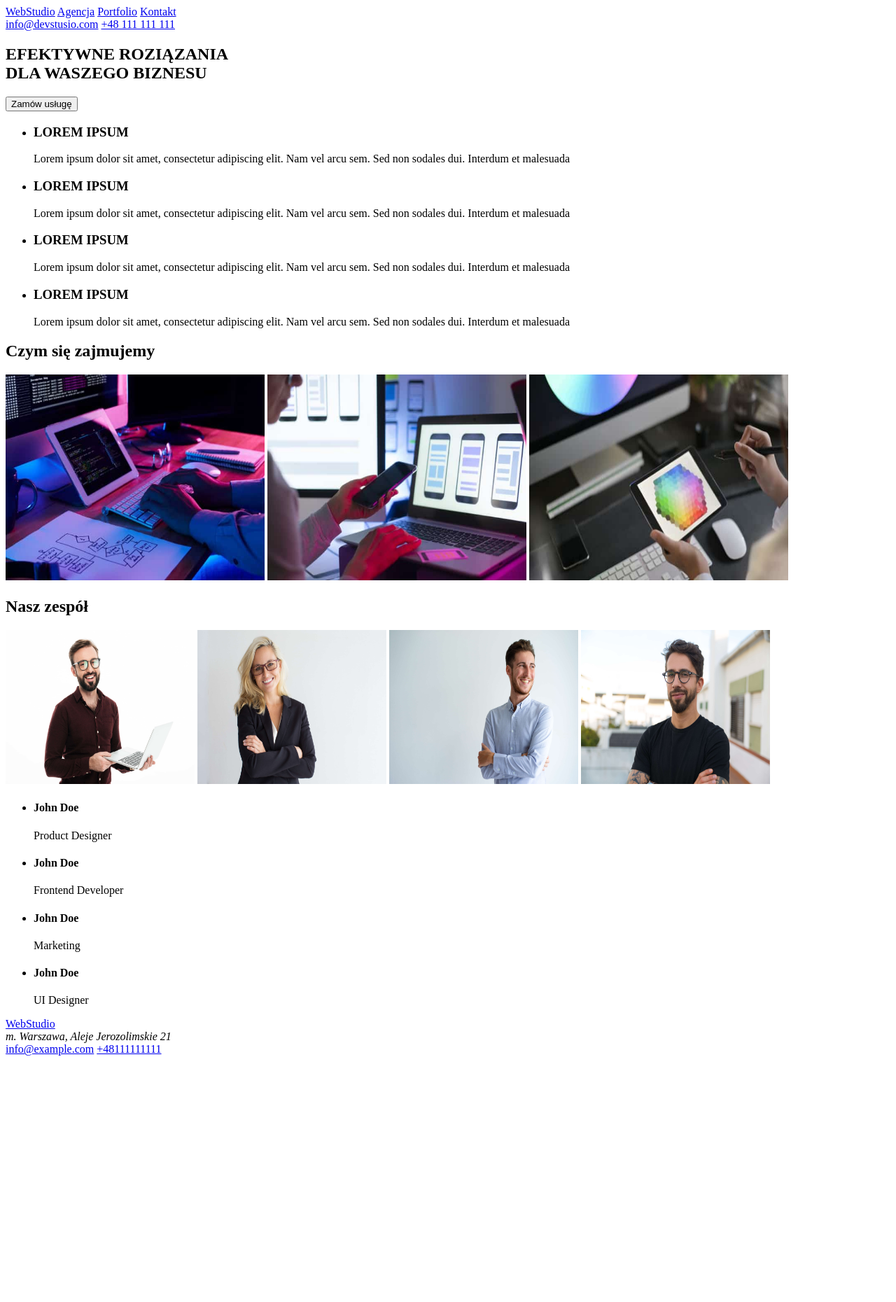
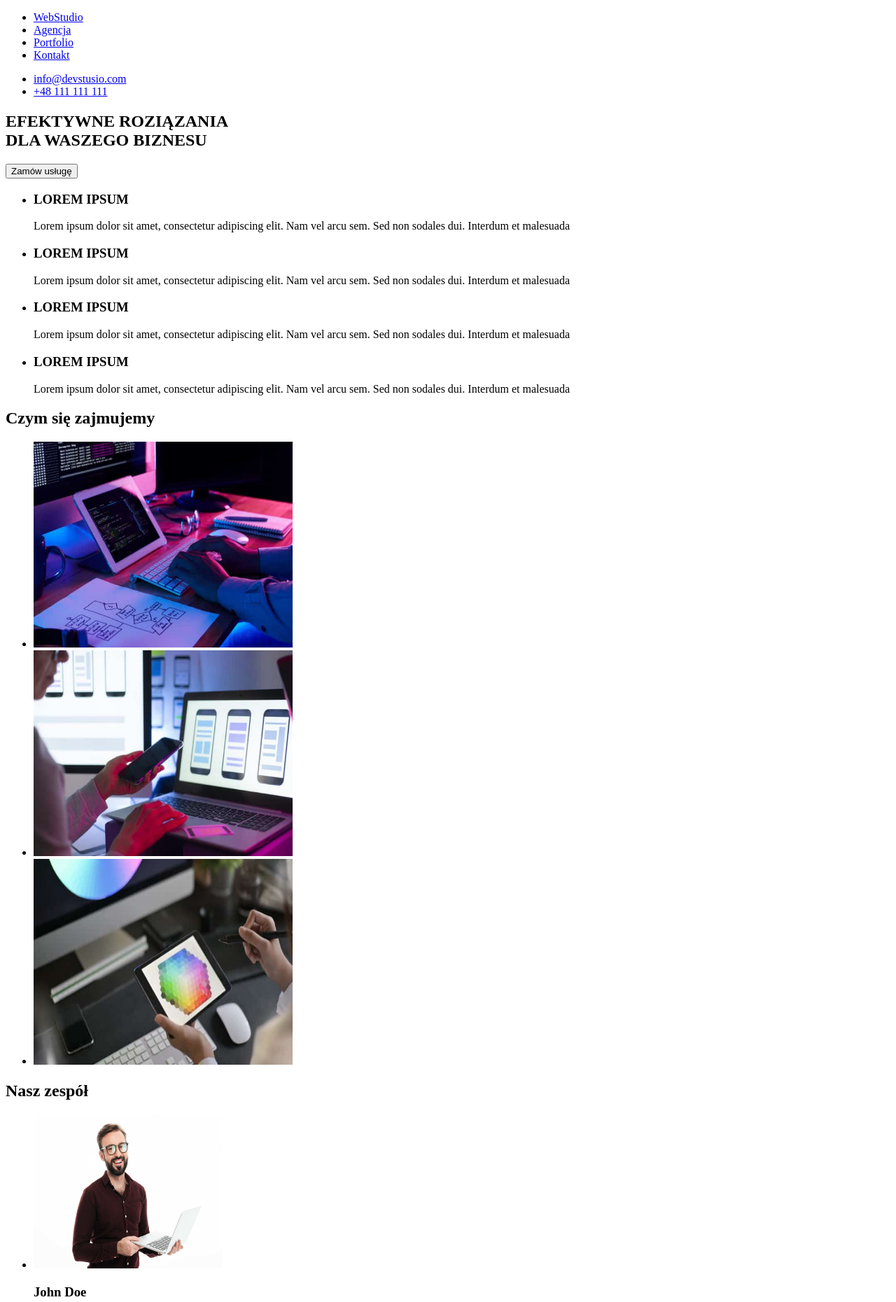
Before and after one commit to szowim/goIT, a plain HTML site: page index.html in a window 1280 px wide. Shown: the top 1860 px of the page at 70% size. Before the commit the page ends 1516 px from the top, so only its background shows below. Drawn offline with Linux system fonts and the light colour scheme.

Commit message:
commit -m

```diff
--- a/index.html
+++ b/index.html
@@ -11,13 +11,17 @@
 <body>
     <header>
         <nav>
-            <a href="webstudio.com" target="_blank">WebStudio</a>
-            <a href="webstudio.com" target="_blank">Agencja</a>
-            <a href="webstudio.com" target="_blank">Portfolio</a>
-            <a href="webstudio.com" target="_blank">Kontakt</a>
+            <ul>
+                <li><a href="#" target="_blank">WebStudio</a></li>
+                <li><a href="#" target="_blank">Agencja</a></li>
+                <li><a href="#" target="_blank">Portfolio</a></li>
+                <li><a href="#" target="_blank">Kontakt</a></li>
+            </ul>
         </nav>
-        <a href="mailto:info@devstusio.com">info@devstusio.com</a>
-        <a href="tel:+48111111111">+48 111 111 111</a>
+        <ul>
+            <li><a href="mailto:info@devstusio.com">info@devstusio.com</a></li>
+            <li><a href="tel:+48111111111">+48 111 111 111</a></li>
+        </ul>
     </header>
     <main>
         <section class="belka">
@@ -56,47 +60,44 @@
         </section>
         <section class="czymsiezajmujemy">
             <h2>Czym się zajmujemy</h2>
-            <img src="images/image_1.jpeg" alt="osoba programuje" width="370" height="294">
-            <img src="images/image_2.jpeg" alt="osoba pracuje nad aplikacją na telefon" width="370" height="294">
-            <img src="images/image_3.jpeg" alt="osoba wybiera kolor na tablecie" width="370" height="294">
+            <ul>
+                <li><img src="images/image_1.jpeg" alt="osoba programuje" width="370" height="294"></li>
+                <li><img src="images/image_2.jpeg" alt="osoba pracuje nad aplikacją na telefon" width="370"
+                        height="294"></li>
+                <li><img src="images/image_3.jpeg" alt="osoba wybiera kolor na tablecie" width="370" height="294"></li>
+            </ul>
         </section>
         <section class="naszzespol">
             <h2>Nasz zespół</h2>
-            <img class="person_photo" src="images/person_1.jpeg" alt="John Doe" width="270" height="220">
-            <img class="person_photo" src="images/person_2.jpeg" alt="John Doe" width="270" height="220">
-            <img class="person_photo" src="images/person_3.jpeg" alt="John Doe" width="270" height="220">
-            <img class="person_photo" src="images/person_4.jpeg" alt="John Doe" width="270" height="220">
-        </section>
-        <section class="opiszespol">
             <ul>
-                <li>
-                    <h4>John Doe</h4>
-                    <p>
-                        Product Designer</p>
+                <li><img class="person_photo" src="images/person_1.jpeg" alt="John Doe" width="270" height="220">
+                    <h3>John Doe</h3>
+                    <p>Product Designer</p>
                 </li>
-                <li>
-                    <h4>John Doe</h4>
-                    <p>
-                        Frontend Developer</p>
+                <li><img class="person_photo" src="images/person_2.jpeg" alt="John Doe" width="270" height="220">
+                    <h3>John Doe</h3>
+                    <p>Frontend Developer</p>
                 </li>
-                <li>
-                    <h4>John Doe</h4>
-                    <p>
-                        Marketing</p>
+                <li><img class="person_photo" src="images/person_3.jpeg" alt="John Doe" width="270" height="220">
+                    <h3>John Doe</h3>
+                    <p>Marketing</p>
                 </li>
-                <li>
-                    <h4>John Doe</h4>
-                    <p>
-                        UI Designer</p>
+                <li><img class="person_photo" src="images/person_4.jpeg" alt="John Doe" width="270" height="220">
+                    <h3>John Doe</h3>
+                    <p>UI Designer</p>
                 </li>
             </ul>
         </section>
     </main>
     <footer>
-        <a href="webstudio.com" target="_blank">WebStudio</a>
-        <address>m. Warszawa, Aleje Jerozolimskie 21</address>
-        <a href="mailto:info@example.com">info@example.com</a>
-        <a href="tel:+48111111111">+48111111111</a>
+        <ul>
+            <li><a href="webstudio.com" target="_blank">WebStudio</a></li>
+            <li>
+                <address>m. Warszawa, Aleje Jerozolimskie 21</address>
+            </li>
+            <li><a href="mailto:info@example.com">info@example.com</a></li>
+            <li><a href="tel:+48111111111">+48111111111</a></li>
+        </ul>
     </footer>
 </body>
 
```
